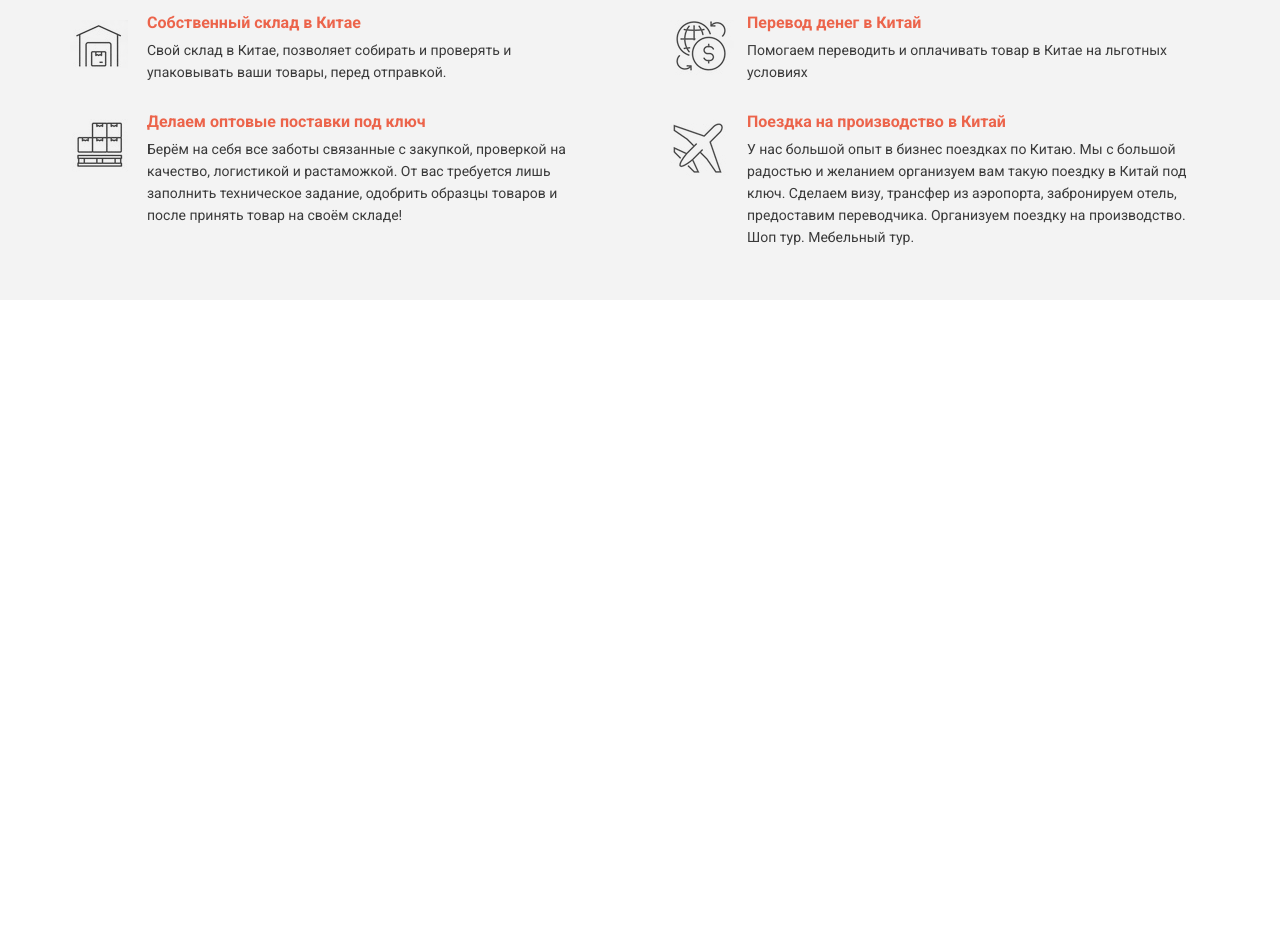
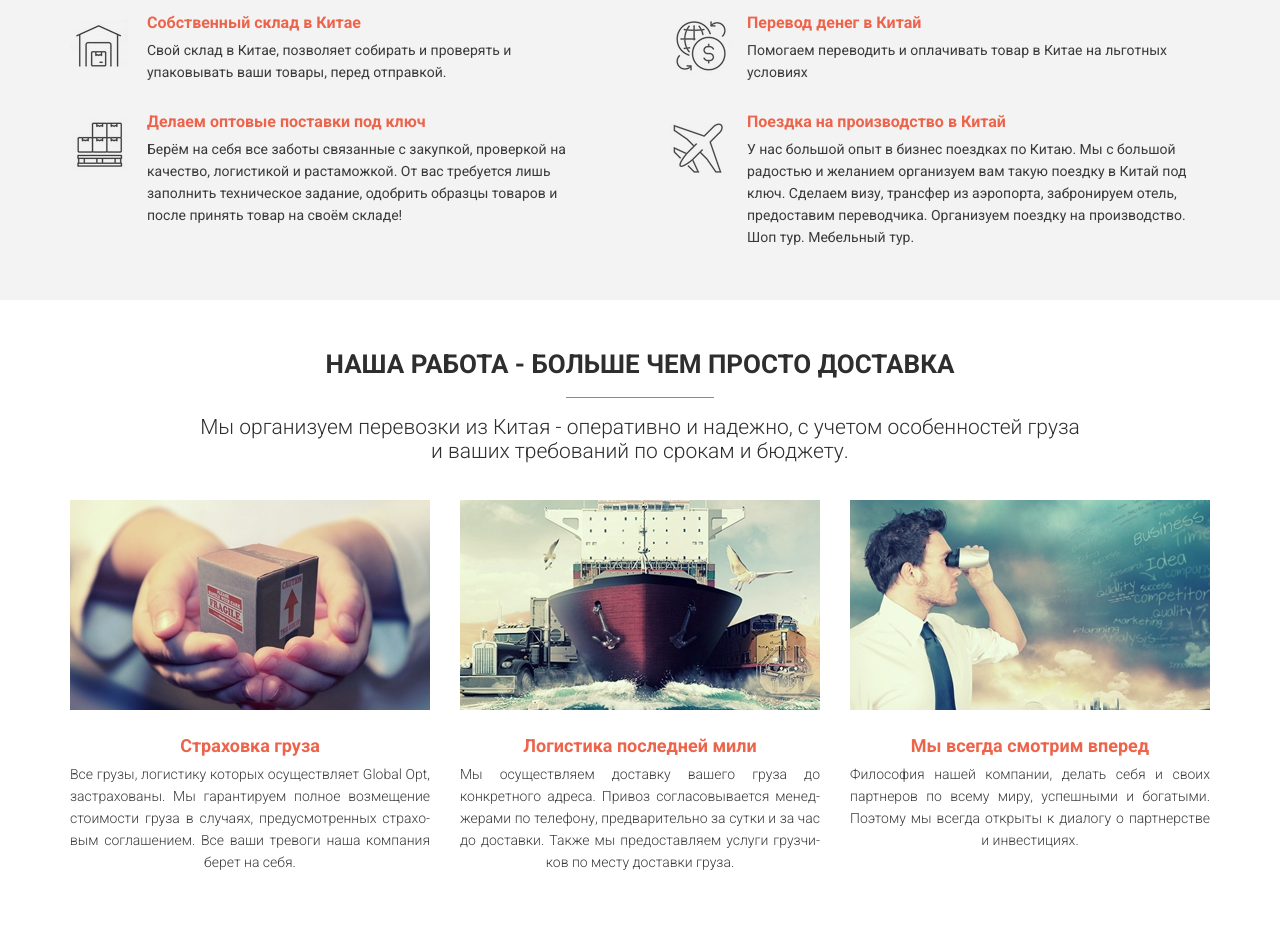
Before and after one commit to iSkep/global_opt, a website: page src/index.html in a window 1280 px wide. Shown: the part 971-1901 px from the top of the page. Before the commit the page ends 1271 px from the top, so only its background shows below. Drawn offline with Linux system fonts and the light colour scheme.

Commit message:
Добавлена секция "Наша Работа"

```diff
--- a/src/index.html
+++ b/src/index.html
@@ -124,6 +124,38 @@
             </div>
         </div>
     </section>
+    <section class="description">
+        <div class="container">
+            <h2 class="title">Наша работа - больше чем просто доставка</h2>
+            <div class="title__underline"></div>
+            <div class="subtitle">Мы организуем перевозки из Китая - оперативно и надежно, с учетом особенностей груза<br>
+            и ваших требований по срокам и бюджету.
+            </div>
+            <div class="description__items">
+                <div class="description__item">
+                    <div class="description__image">
+                        <img src="img/work_1.jpg" alt="insurance">
+                    </div>
+                    <h3 class="description__title">Страховка груза</h3>
+                    <p class="description__text">Все грузы, логистику которых осуществляет Global Opt, застрахованы. Мы гарантируем полное возмещение стоимости груза в случаях, предусмотренных страхо- вым соглашением. Все ваши тревоги наша компания берет на себя.</p>
+                </div>
+                <div class="description__item">
+                    <div class="description__image">
+                        <img src="img/work_2.jpg" alt="ship">
+                    </div>
+                    <h3 class="description__title">Логистика последней мили</h3>
+                    <p class="description__text">Мы осуществляем доставку вашего груза до конкретного адреса. Привоз согласовывается менед- жерами по телефону, предварительно за сутки и за час до доставки. Также мы предоставляем услуги грузчи- ков по месту доставки груза.</p>
+                </div>
+                <div class="description__item">
+                    <div class="description__image">
+                        <img src="img/work_3.jpg" alt="worker">
+                    </div>
+                    <h3 class="description__title">Мы всегда смотрим вперед</h3>
+                    <p class="description__text">Философия нашей компании, делать себя и своих партнеров по всему миру, успешными и богатыми. Поэтому мы всегда открыты к диалогу о партнерстве и инвестициях.</p>
+                </div>
+            </div>
+        </div>
+    </section>
 </body>
 
 </html>
--- /dev/null
+++ b/src/sass/blocks/_description.sass
@@ -0,0 +1,30 @@
+.description
+    min-height: 620px
+    padding: 51px 0 0 0
+    &__items
+        padding: 37px 0 57px 0
+        display: flex
+        justify-content: space-between
+    &__item
+        width: 360px
+        display: flex
+        flex-direction: column
+        align-items: center
+    &__image
+        width: 100%
+        height: 210px
+        margin-bottom: 27px
+    &__title
+        margin: 0 0 8px 0
+        color: #ec644b
+        font-size: 18px
+        line-height: 18px
+        font-weight: 700
+    &__text
+        margin: 0
+        color: #3a3a3a
+        font-size: 14px
+        font-weight: 300
+        line-height: 22px
+        text-align: justify
+        text-align-last: center
--- a/src/sass/blocks/_titles.sass
+++ b/src/sass/blocks/_titles.sass
@@ -6,3 +6,15 @@
     line-height: 26px
     text-align: center
     text-transform: uppercase
+    &__underline
+        width: 148px
+        height: 1px
+        margin: 20px auto 17px auto
+        background-color: #ec644b
+
+.subtitle
+    text-align: center
+    color: #2e2e2e
+    font-size: 21px
+    line-height: 24px
+    font-weight: 300
--- a/src/sass/style.sass
+++ b/src/sass/style.sass
@@ -9,3 +9,4 @@
 @import "blocks/buttons"
 @import "blocks/advantages"
 @import "blocks/titles"
+@import "blocks/description"
```
Also changed, not shown: src/css/style.css.
